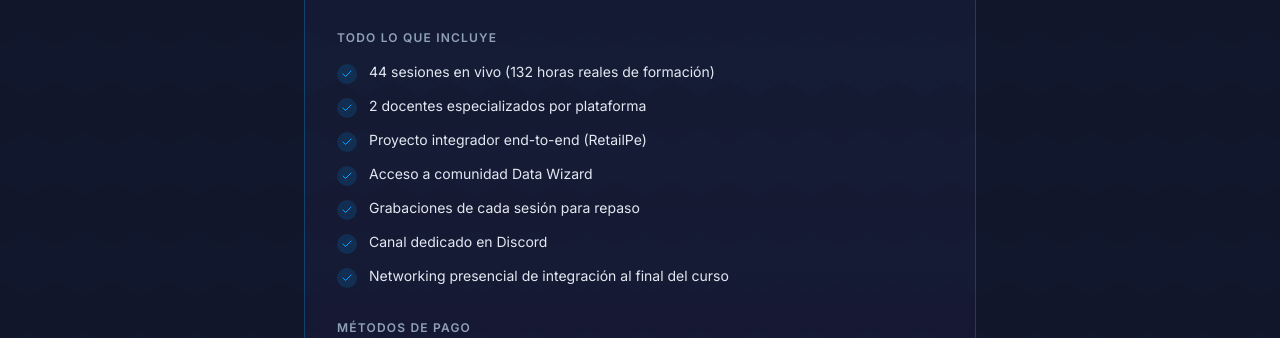
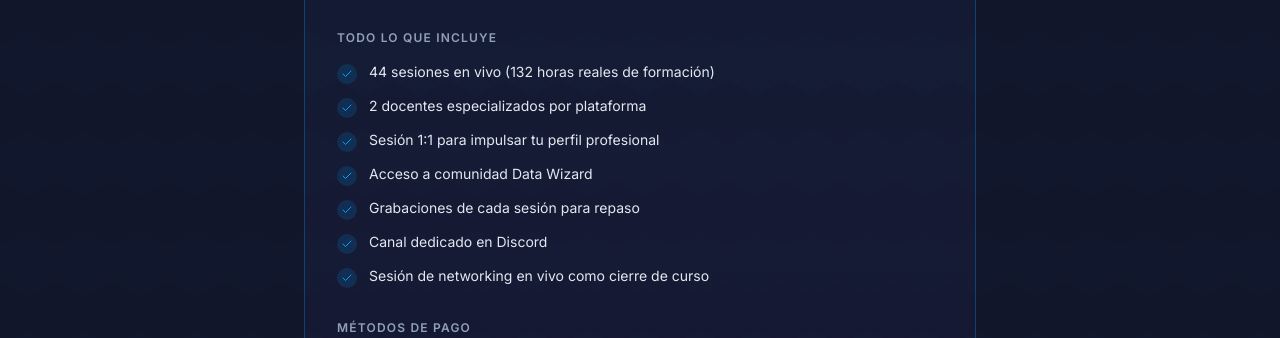
Before and after one commit to DanielEdu/datawizard-academy, a React (Vite) app: page / in a window 1280 px wide. Shown: the part 8760-9098 px from the top of the page. Built offline with nearby package versions, Linux system fonts and the light colour scheme.

Commit message:
boton CTA actualizado

```diff
--- a/src/components/Pricing.jsx
+++ b/src/components/Pricing.jsx
@@ -7,11 +7,11 @@ const CTA_URL = 'https://tally.so/r/b5g4d6'
 const includes = [
   '44 sesiones en vivo (132 horas reales de formación)',
   '2 docentes especializados por plataforma',
-  'Proyecto integrador end-to-end (RetailPe)',
+  'Sesión 1:1 para impulsar tu perfil profesional',
   'Acceso a comunidad Data Wizard',
   'Grabaciones de cada sesión para repaso',
   'Canal dedicado en Discord',
-  'Networking presencial de integración al final del curso',
+  'Sesión de networking en vivo como cierre de curso',
 ]
 
 export default function Pricing() {
```
